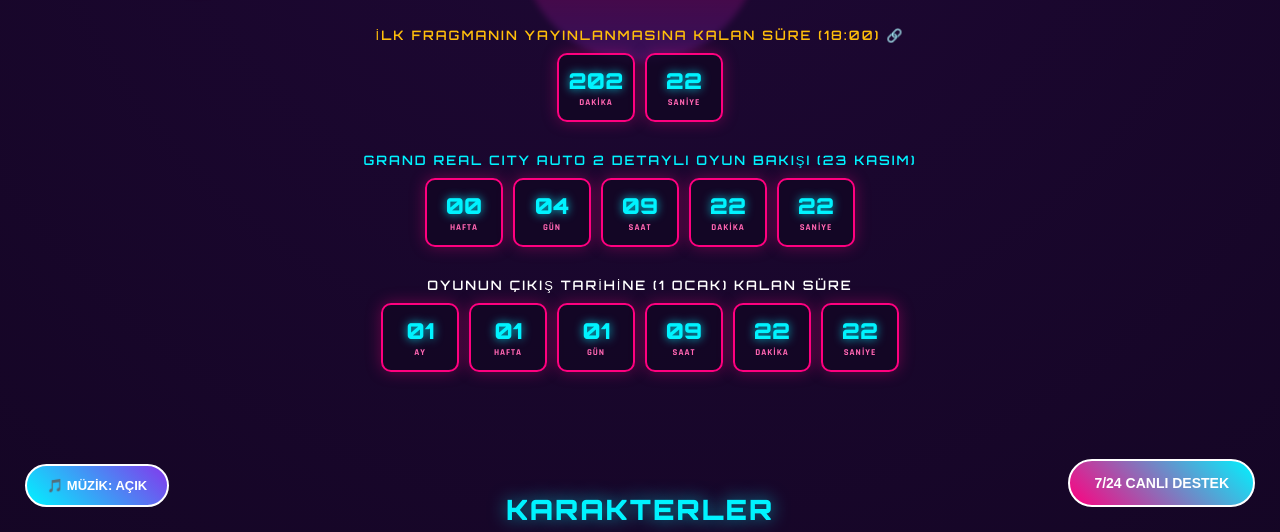
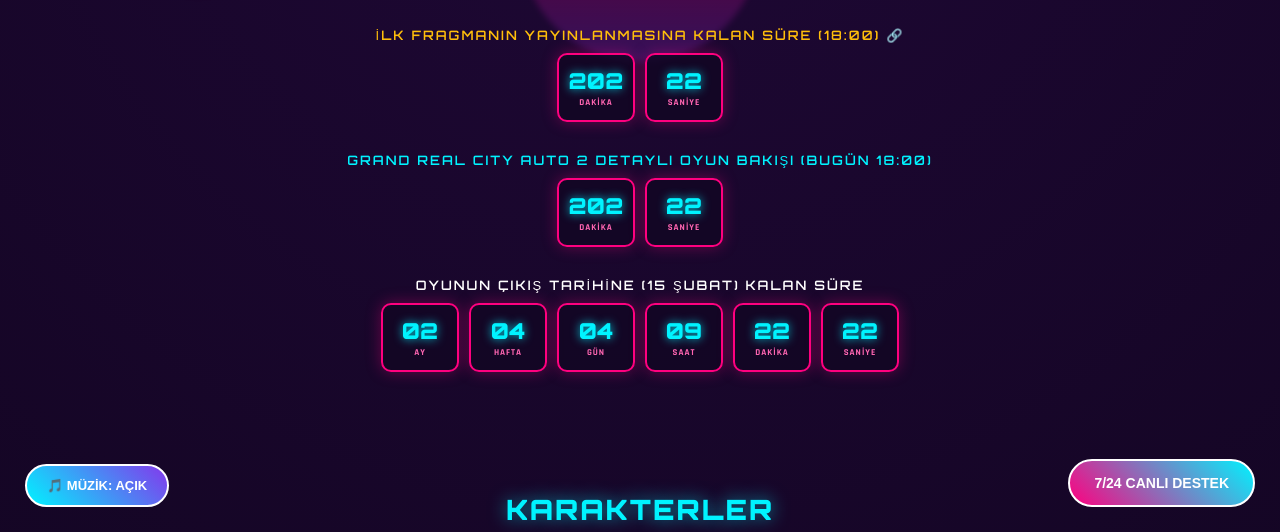
Before and after one commit to kurtmustafacan670-crypto/cybernorthgames, a plain HTML site: page index.html in a window 1280 px wide. Shown: the part 268-800 px from the top of the page. Drawn offline with Linux system fonts and the light colour scheme.

Commit message:
Add files via upload

```diff
--- a/index.html
+++ b/index.html
@@ -349,7 +349,7 @@
             box-shadow: 0 0 20px rgba(255, 0, 127, 0.8);
         }
 
-        /* Kod Kullanma & Fake İndirme Alanı (İki Sütunlu Yan Yana Tasarım) */
+        /* Yan Yana: Kod Kullan & Fake İndirme Merkezi */
         .interactive-grid {
             display: grid;
             grid-template-columns: repeat(auto-fit, minmax(320px, 1fr));
@@ -549,21 +549,18 @@
             </div>
         </div>
 
-        <!-- 2. Geri Sayım: Detaylı Oyun Bakışı (23 Kasım) -->
+        <!-- 2. Geri Sayım: Detaylı Oyun Bakışı (Bugün Saat 18:00 - Dakika ve Saniye) -->
         <div class="countdown-container">
-            <div class="countdown-title" style="color: #00f3ff;">GRAND REAL CITY AUTO 2 DETAYLI OYUN BAKIŞI (23 KASIM)</div>
+            <div class="countdown-title" style="color: #00f3ff;">GRAND REAL CITY AUTO 2 DETAYLI OYUN BAKIŞI (BUGÜN 18:00)</div>
             <div class="countdown" id="overviewCountdown">
-                <div class="time-box"><span id="ov-weeks">00</span><small>HAFTA</small></div>
-                <div class="time-box"><span id="ov-days">00</span><small>GÜN</small></div>
-                <div class="time-box"><span id="ov-hours">00</span><small>SAAT</small></div>
                 <div class="time-box"><span id="ov-minutes">00</span><small>DAKİKA</small></div>
                 <div class="time-box"><span id="ov-seconds">00</span><small>SANİYE</small></div>
             </div>
         </div>
 
-        <!-- 3. Geri Sayım: Oyun Çıkış Tarihi (1 Ocak 00:00) -->
+        <!-- 3. Geri Sayım: Oyun Çıkış Tarihi (15 Şubat 2027) -->
         <div class="countdown-container">
-            <div class="countdown-title">OYUNUN ÇIKIŞ TARİHİNE (1 OCAK) KALAN SÜRE</div>
+            <div class="countdown-title">OYUNUN ÇIKIŞ TARİHİNE (15 ŞUBAT) KALAN SÜRE</div>
             <div class="countdown" id="releaseCountdown">
                 <div class="time-box"><span id="r-months">00</span><small>AY</small></div>
                 <div class="time-box"><span id="r-weeks">00</span><small>HAFTA</small></div>
@@ -646,7 +643,7 @@
                 <h3>NORMAL VERSION</h3>
                 <div class="price">1999 ROBUX</div>
                 <ul>
-                    <li>✓ 1 Aralıkta Erken Satın Alma</li>
+                    <li>✓ Erken Satın Alma</li>
                     <li>✓ 3 Adet Ücretsiz Kostüm</li>
                     <li>✓ Erken Erişim Avantajı</li>
                 </ul>
@@ -657,7 +654,7 @@
                 <h3>DELUXE VERSION</h3>
                 <div class="price">2999 ROBUX</div>
                 <ul>
-                    <li>✓ 1 Aralıkta Erken Satın Alma</li>
+                    <li>✓ Erken Satın Alma</li>
                     <li>✓ 5 Özel Araç</li>
                     <li>✓ Özel Deniz Manzaralı Ev</li>
                     <li>✓ VIP Kurucu Rozeti & Avantajlar</li>
@@ -667,7 +664,7 @@
         </div>
     </section>
 
-    <!-- YAN YANA: KOD KULLAN & FAKE İNDİRME MERKEZİ -->
+    <!-- Yan Yana: Kod Kullan & Fake İndirme Merkezi -->
     <section class="section-container" id="interactive">
         <h2 class="section-title">OYUN ERİŞİM & İNDİRME MERKEZİ</h2>
         <div class="interactive-grid">
@@ -801,7 +798,7 @@
             }
         }
 
-        // FAKE İNDİRME SİMÜLASYONU (Toplam 600 saniye = 10 dakika)
+        // FAKE İNDİRME SİMÜLASYONU (10 dakika)
         function startFakeDownload() {
             const btn = document.getElementById("downloadBtn");
             const desc = document.getElementById("downloadDesc");
@@ -816,7 +813,7 @@
             container.style.display = "block";
 
             let currentPercent = 0;
-            const totalDuration = 600; // 10 dakika (saniye cinsinden)
+            const totalDuration = 600;
             let elapsed = 0;
 
             const interval = setInterval(() => {
@@ -829,7 +826,7 @@
                     desc.innerHTML = "<span style='color:#00ff66; font-weight:900;'>🎉 İNDİRME TAMAMLANDI!</span>";
                     progressText.innerHTML = "İndirildi %100";
                     sizeText.innerHTML = "250 GB / 250 GB";
-                    timeText.innerHTML = "Şaka şaka! Asıl oyun 1 Ocakta çıkıyor 😄";
+                    timeText.innerHTML = "Şaka şaka! Asıl oyun 15 Şubatta çıkıyor 😄";
                 } else {
                     fill.style.width = currentPercent + "%";
                     progressText.innerHTML = "İndiriliyor... %" + Math.floor(currentPercent);
@@ -842,7 +839,7 @@
                     let secs = remainingSeconds % 60;
                     timeText.innerHTML = `Kalan: ${mins} dk ${secs} sn`;
                 }
-            }, 1000); // Her 1 saniyede bir güncellenir (tam 10 dakikada biter)
+            }, 1000);
         }
 
         // Müzik Kontrolü
@@ -864,14 +861,19 @@
         }
 
         const today = new Date();
+        // 1. Fragman (Bugün 18:00)
         const trailerDate = new Date(today.getFullYear(), today.getMonth(), today.getDate(), 18, 0, 0).getTime();
-        const overviewDate = new Date("November 23, 2026 00:00:00").getTime();
-        const releaseDate = new Date("January 1, 2027 00:00:00").getTime();
+        // 2. Detaylı Oyun Bakışı (Bugün Saat 18:00)
+        const overviewDate = new Date(today.getFullYear(), today.getMonth(), today.getDate(), 18, 0, 0).getTime();
+        // 3. Oyun Çıkışı (15 Şubat 2027)
+        const releaseDate = new Date("February 15, 2027 00:00:00").getTime();
+        // 4. Online Çıkışı (30 Haziran 2027)
         const onlineDate = new Date("June 30, 2027 00:00:00").getTime();
 
         setInterval(() => {
             const now = new Date().getTime();
 
+            // 1. Fragman Sayacı
             const trailerDiff = trailerDate - now;
             if (trailerDiff > 0) {
                 const totalMinutes = Math.floor(trailerDiff / (1000 * 60));
@@ -882,16 +884,18 @@
                 document.getElementById("trailerCountdown").innerHTML = "<div style='color:#00ff66; font-weight:900; font-size:18px;'><a href='https://www.youtube.com/watch?v=B4pyXhO2hb8' target='_blank' style='color:#00ff66; text-decoration:underline;'>FRAGMAN YAYINLANDI! İZLEMEK İÇİN TIKLA</a></div>";
             }
 
+            // 2. Detaylı Oyun Bakışı Sayacı (Bugün 18:00 - Sadece Dakika ve Saniye)
             const overviewDiff = overviewDate - now;
             if (overviewDiff > 0) {
-                const ovTotalSec = Math.floor(overviewDiff / 1000);
-                document.getElementById("ov-weeks").innerText = String(Math.floor(ovTotalSec / (7 * 24 * 60 * 60))).padStart(2, '0');
-                document.getElementById("ov-days").innerText = String(Math.floor((ovTotalSec % (7 * 24 * 60 * 60)) / (24 * 60 * 60))).padStart(2, '0');
-                document.getElementById("ov-hours").innerText = String(Math.floor((ovTotalSec % (24 * 60 * 60)) / (60 * 60))).padStart(2, '0');
-                document.getElementById("ov-minutes").innerText = String(Math.floor((ovTotalSec % (60 * 60)) / 60)).padStart(2, '0');
-                document.getElementById("ov-seconds").innerText = String(ovTotalSec % 60).padStart(2, '0');
+                const ovTotalMinutes = Math.floor(overviewDiff / (1000 * 60));
+                const ovSeconds = Math.floor((overviewDiff % (1000 * 60)) / 1000);
+                document.getElementById("ov-minutes").innerText = String(ovTotalMinutes).padStart(2, '0');
+                document.getElementById("ov-seconds").innerText = String(ovSeconds).padStart(2, '0');
+            } else {
+                document.getElementById("overviewCountdown").innerHTML = "<div style='color:#00ff66; font-weight:900; font-size:16px;'>DETAYLI OYUN BAKIŞI YAYINLANDI!</div>";
             }
 
+            // 3. Oyun Çıkış Sayacı (15 Şubat 2027 - Ay, Hafta, Gün, Saat, Dakika, Saniye)
             const releaseDiff = releaseDate - now;
             if (releaseDiff > 0) {
                 const totalSec = Math.floor(releaseDiff / 1000);
@@ -903,6 +907,7 @@
                 document.getElementById("r-seconds").innerText = String(totalSec % 60).padStart(2, '0');
             }
 
+            // 4. Online Modu Çıkış Sayacı (30 Haziran - Ay, Gün, Saat, Dakika, Saniye)
             const onlineDiff = onlineDate - now;
             if (onlineDiff > 0) {
                 const oTotalSec = Math.floor(onlineDiff / 1000);
```
